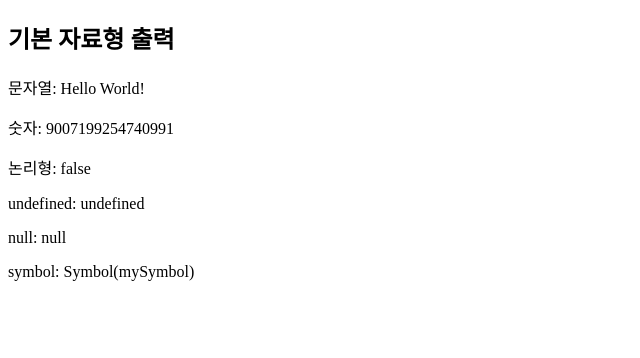
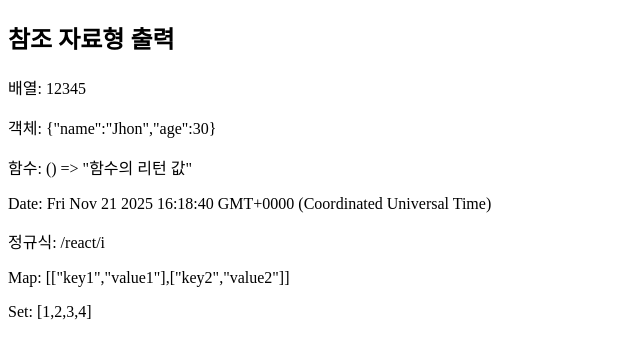
Before and after one commit to yeboong99/tryreactstudy, a React (Vite) app: page / in a window 1280 px wide. Shown: the top 358 px of the page, without its empty margins (0-640 px from the left). Built offline with nearby package versions, Linux system fonts and the light colour scheme.

Commit message:
참조 자료형 출력예시 알아보기

```diff
--- a/src/App.tsx
+++ b/src/App.tsx
@@ -47,25 +47,45 @@
 }
 
 export default function App() {
-  const primitiveString = "Hello World!";
-  const primitiveBoolean = false;
-  const primitiveUndefined = undefined;
-  const primitiveNull = null;
-  const primitiveSymbol = Symbol("mySymbol");
-  const primitiveBigInt = 9007199254740991n;
+  const referenceArray = [1, 2, 3, 4, 5];
+  const referenceObject = { name: "Jhon", age: 30 };
+  const referenceFunction = () => "함수의 리턴 값";
+  const referenceDate = new Date();
 
-  console.log("hello");
+  {
+    /* 정규식 */
+  }
+  const referenceRegExp = /react/i;
+
+  const referenceMap = new Map([
+    ["key1", "value1"],
+    ["key2", "value2"],
+  ]);
+  const referenceSet = new Set([1, 2, 3, 4]);
+
   return (
     <>
-      <h2>기본 자료형 출력</h2>
-      <p>문자열: {primitiveString} </p>
-      <p>숫자: {primitiveBigInt} </p>
-      {/* 논리형 값은 렌더링 가능한 값으로 취급하지 않아서 문자열로 변경해서 출력해줘야 함. */}
-      <p>논리형: {primitiveBoolean.toString()} </p>
-      {/* undefined, null, symbol도 마찬가지이지만 toString()은 지원되지 않음. 대신 JS 내장함수인 String()사용. */}
-      <p>undefined: {String(primitiveUndefined)} </p>
-      <p>null: {String(primitiveNull)} </p>
-      <p>symbol: {String(primitiveSymbol)} </p>
+      <h2>참조 자료형 출력</h2>
+      <p>배열: {referenceArray} </p>
+
+      {/* 객체를 바로 렌더링하려고 하면 리액트에서 에러를 냄. JSON 문자열 형태로 바꾸면 렌더링 가능 */}
+      <p>객체: {JSON.stringify(referenceObject)} </p>
+
+      {/* 함수는 래퍼 객체가 존재하기 때문에 toString()으로 렌더링 시킬 수 있음 */}
+      <p>함수: {referenceFunction.toString()} </p>
+
+      {/* Date도 래퍼 객체가 존재해서 toString() */}
+      <p>Date: {referenceDate.toString()} </p>
+
+      {/* 정규식도 마찬가지. toString()으로 렌더링 가능 */}
+      <p>정규식: {referenceRegExp.toString()} </p>
+
+      {/* 맵의 경우 그냥 referenceMap자체만 렌더링하면 보이긴 하지만 리액트 에러가 발생하고 요소 내용이 한번에 쭉 나열되어서 출력됨.
+      그래서  Array내장객체의 from()메서드를 이용해 배열로 변환하고, 예쁘게 보기 위해 JSON문자열로 한번 더 변환한 후에 렌더링 */}
+      <p>Map: {JSON.stringify(Array.from(referenceMap))} </p>
+
+      {/* 셋도 마찬가지 */}
+      <p>Set: {JSON.stringify(Array.from(referenceSet))} </p>
     </>
   );
 }
```
